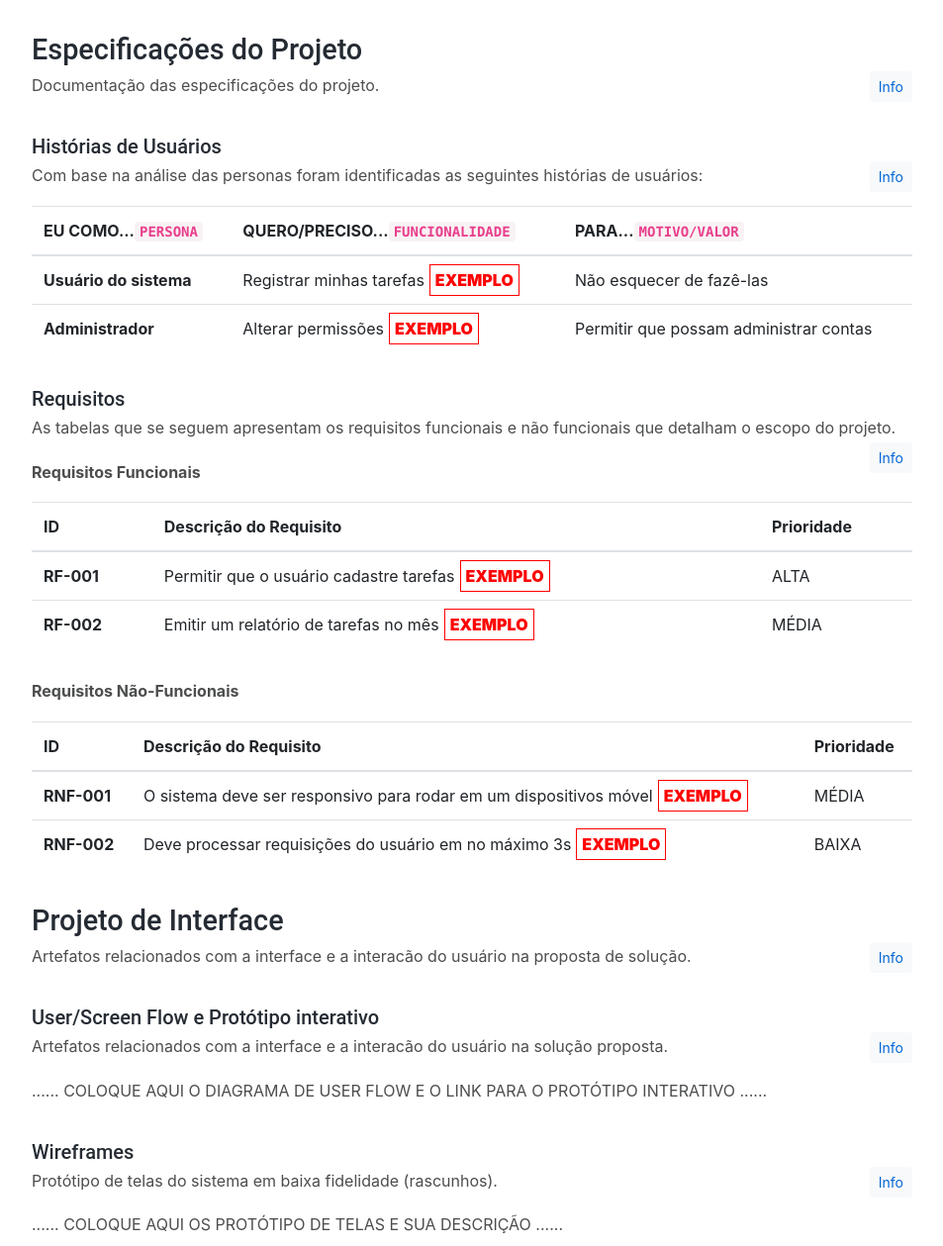
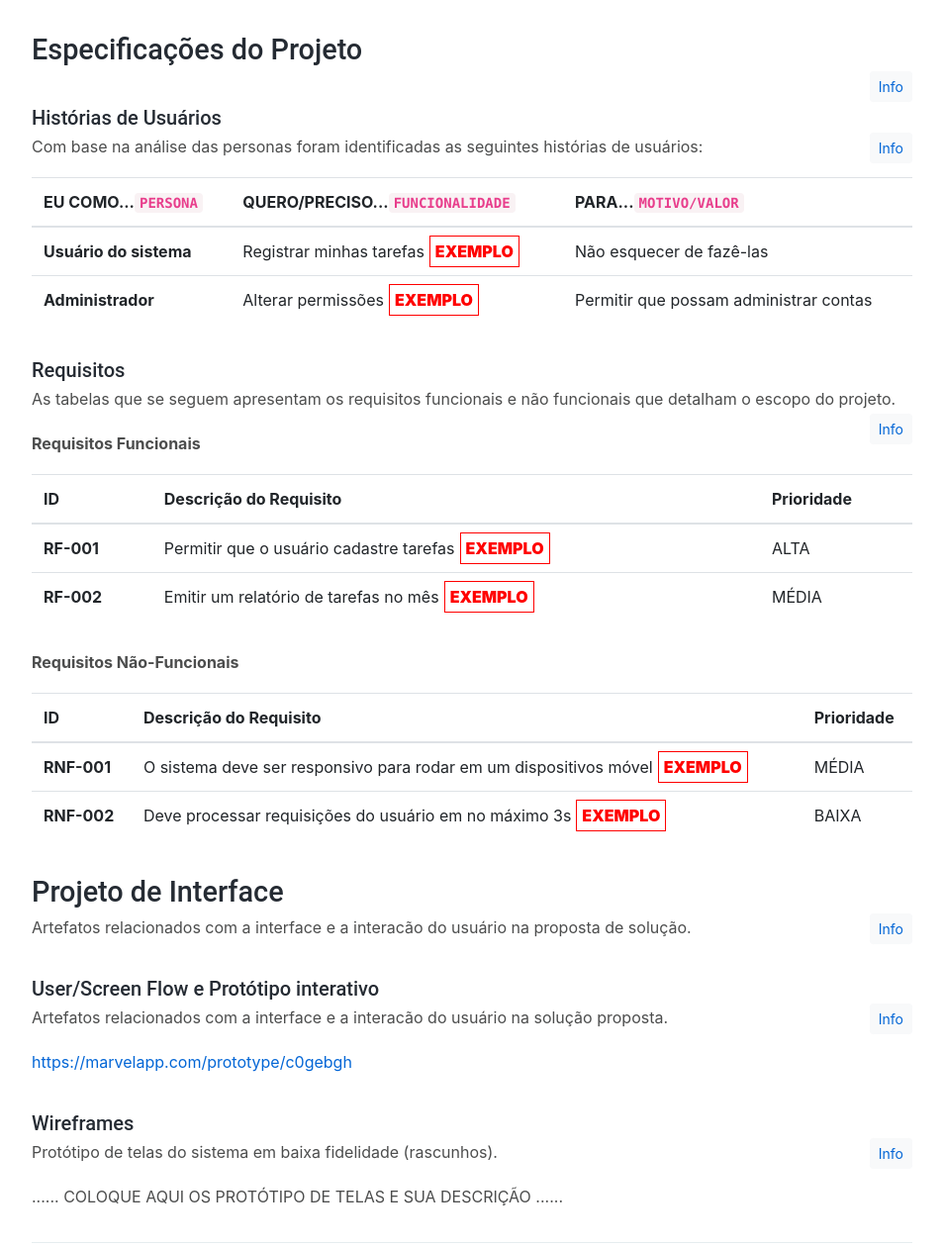
Before and after one commit to ICEI-PUC-Minas-PPLCC-TI/ti-1-ppl-cc-m-20232-comparar-precos, a plain HTML site: page docs/index.html in a window 1280 px wide. Shown: the part 1448-2707 px from the top of the page at 99% size, without its empty margins (293-1246 px from the left). Drawn offline with Linux system fonts and the light colour scheme.

Commit message:
committed

```diff
--- a/docs/index.html
+++ b/docs/index.html
@@ -188,7 +188,7 @@
 
             <section id="ti_especificacoes">
               <h4>Especificações do Projeto</h4>
-              <p>Documentação das especificações do projeto.
+              <p>
                 <button type="button" class="btn btn-light btn-sm float-right" data-toggle="collapse" href="#collapseEspecificacao">Info</button>
               </p>
               <div class="alert alert-warning collapse" role="alert" id="collapseEspecificacao">
@@ -312,7 +312,7 @@
                     <iframe title="Protótipo interativo" src="https://marvelapp.com/prototype/4hd6091?emb=1&iosapp=false&frameless=false" width="600px" height="360px" allowtransparency="true" frameborder="0"></iframe>
                   </p>
                 </div>
-                <p>......  COLOQUE AQUI O DIAGRAMA DE USER FLOW E O LINK PARA O PROTÓTIPO INTERATIVO ......</p>
+                <a href="https://marvelapp.com/prototype/c0gebgh"><p>https://marvelapp.com/prototype/c0gebgh</p></a>
               </section>
 
               <section>
```
